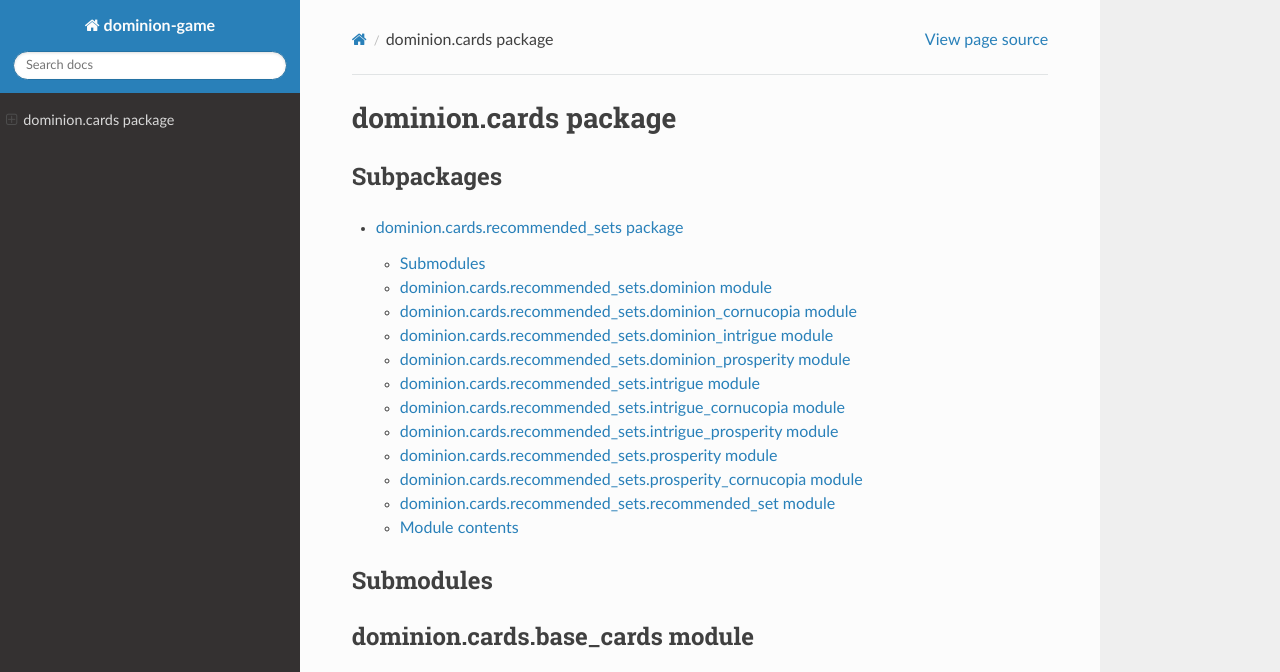
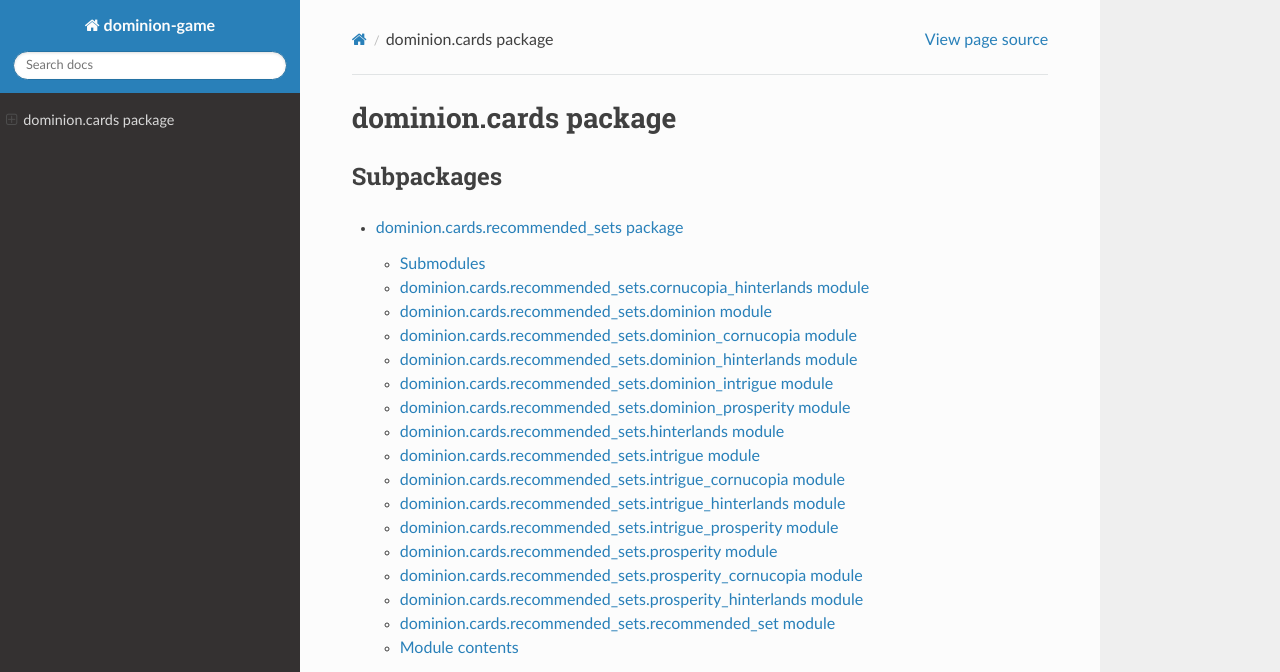
Before and after one commit to eshapiro42/dominion-game, a Sphinx documentation site: the page built from docs/source/dominion.cards.rst, in a window 1280 px wide and 900 px high, cut to the strip 0-672 px from the top of the window. Built offline with Sphinx 7.4.7 and the Read the Docs theme 2.0.0, drawn with Linux system fonts in a browser that asks for light colours.

Commit message:
Add documentation for Hinterlands recommended kingdoms

```diff
--- a/docs/source/dominion.cards.recommended_sets.rst
+++ b/docs/source/dominion.cards.recommended_sets.rst
@@ -3,6 +3,14 @@
 
 Submodules
 ----------
+
+dominion.cards.recommended\_sets.cornucopia\_hinterlands module
+---------------------------------------------------------------
+
+.. automodule:: dominion.cards.recommended_sets.cornucopia_hinterlands
+   :members:
+   :undoc-members:
+   :show-inheritance:
 
 dominion.cards.recommended\_sets.dominion module
 ------------------------------------------------
@@ -16,6 +24,14 @@
 ------------------------------------------------------------
 
 .. automodule:: dominion.cards.recommended_sets.dominion_cornucopia
+   :members:
+   :undoc-members:
+   :show-inheritance:
+
+dominion.cards.recommended\_sets.dominion\_hinterlands module
+-------------------------------------------------------------
+
+.. automodule:: dominion.cards.recommended_sets.dominion_hinterlands
    :members:
    :undoc-members:
    :show-inheritance:
@@ -36,6 +52,14 @@
    :undoc-members:
    :show-inheritance:
 
+dominion.cards.recommended\_sets.hinterlands module
+---------------------------------------------------
+
+.. automodule:: dominion.cards.recommended_sets.hinterlands
+   :members:
+   :undoc-members:
+   :show-inheritance:
+
 dominion.cards.recommended\_sets.intrigue module
 ------------------------------------------------
 
@@ -48,6 +72,14 @@
 ------------------------------------------------------------
 
 .. automodule:: dominion.cards.recommended_sets.intrigue_cornucopia
+   :members:
+   :undoc-members:
+   :show-inheritance:
+
+dominion.cards.recommended\_sets.intrigue\_hinterlands module
+-------------------------------------------------------------
+
+.. automodule:: dominion.cards.recommended_sets.intrigue_hinterlands
    :members:
    :undoc-members:
    :show-inheritance:
@@ -76,6 +108,14 @@
    :undoc-members:
    :show-inheritance:
 
+dominion.cards.recommended\_sets.prosperity\_hinterlands module
+---------------------------------------------------------------
+
+.. automodule:: dominion.cards.recommended_sets.prosperity_hinterlands
+   :members:
+   :undoc-members:
+   :show-inheritance:
+
 dominion.cards.recommended\_sets.recommended\_set module
 --------------------------------------------------------
 
```
